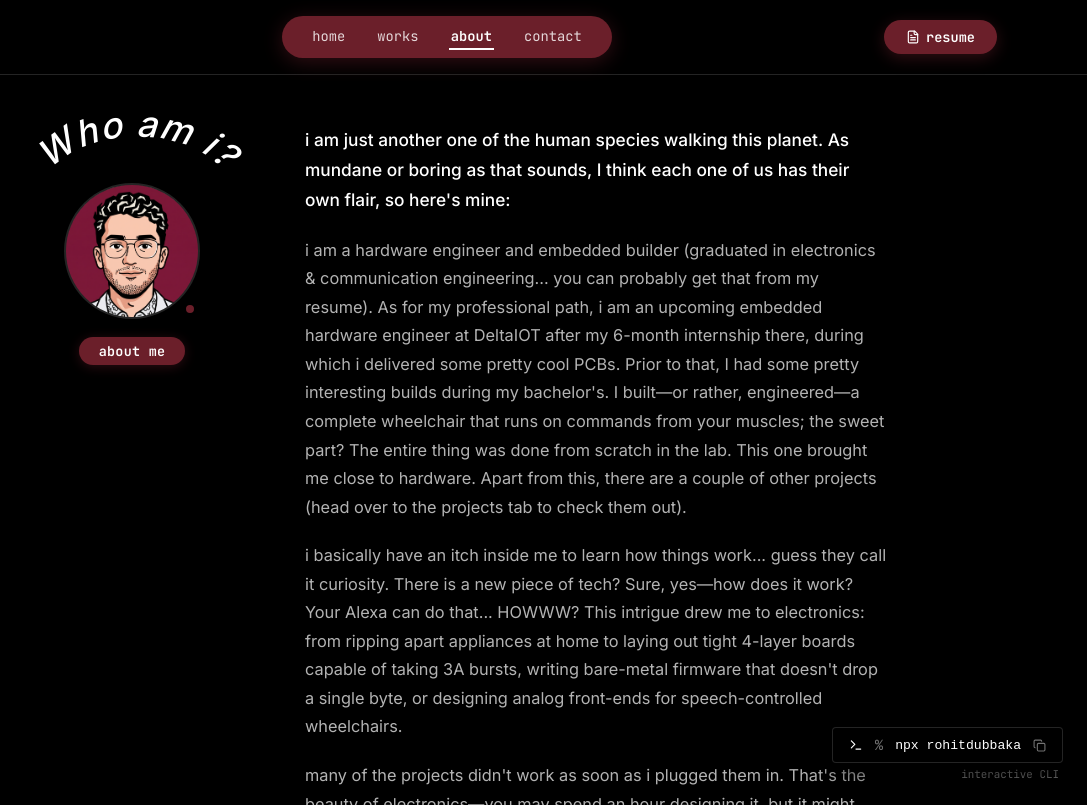
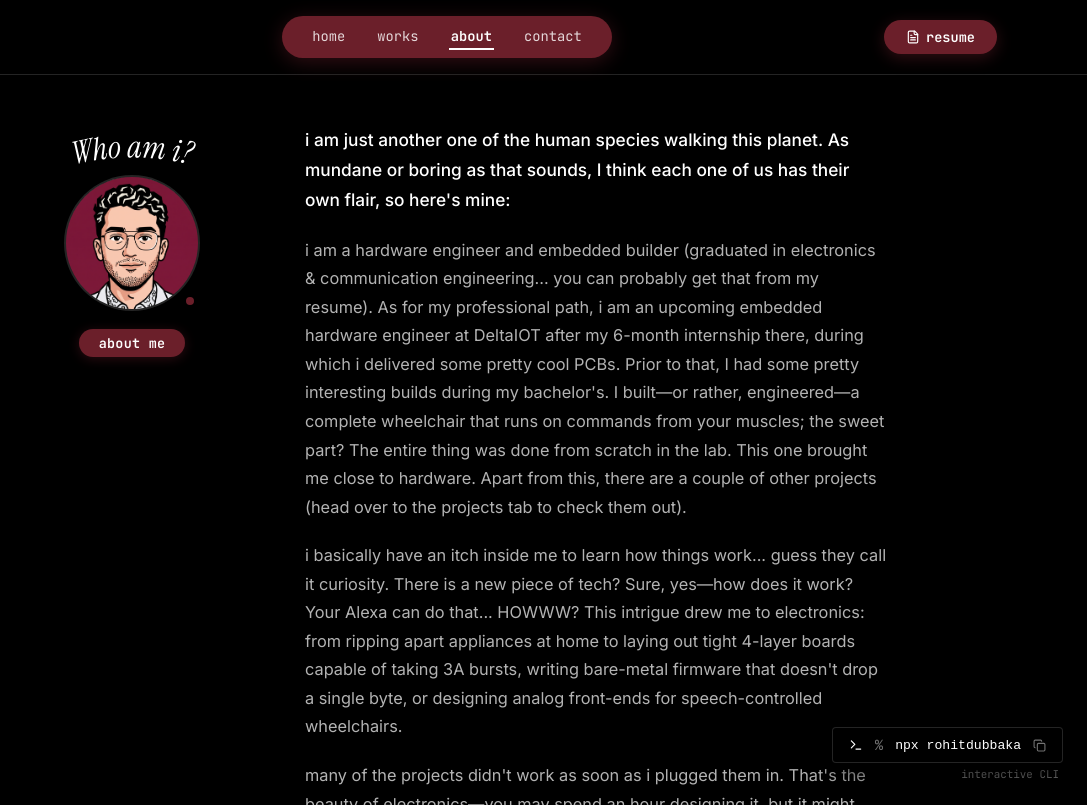
Before and after one commit to rohit29d/Portfolio-Website, a React (Vite) app: page / in a window 1280 px wide. Both pictures are taken after a click on the button "about". Shown: the whole page, without its empty margins (193-1280 px from the left). Built offline with nearby package versions, Linux system fonts and the light colour scheme.

Commit message:
fix: refine Who am i curved arch geometry and font rendering

```diff
--- a/src/components/AboutContact.jsx
+++ b/src/components/AboutContact.jsx
@@ -17,10 +17,10 @@ export default function AboutContact({ viewMode = 'all' }) {
           {/* Left Column: Fixed / Sticky Profile Identity Lockup */}
           <div className="about-left-sticky">
             {/* High-Mid Curved Header: "Who am i?" */}
-            <div style={{ width: '260px', height: '60px', margin: '0 auto -6px', position: 'relative', zIndex: 2 }}>
-              <svg viewBox="0 0 280 70" className="hero-curve-svg" style={{ width: '100%', height: '100%' }}>
-                <path id="about-curve" d="M 30,62 A 115,75 0 0,1 250,62" fill="transparent" />
-                <text textAnchor="middle" className="hero-curve-text" style={{ fontFamily: 'var(--font-display)', fontStyle: 'italic', letterSpacing: '0.04em' }}>
+            <div style={{ width: '240px', height: '52px', margin: '0 auto -6px', position: 'relative', zIndex: 2, overflow: 'visible' }}>
+              <svg viewBox="0 0 240 60" className="hero-curve-svg" style={{ width: '100%', height: '100%', overflow: 'visible' }}>
+                <path id="about-curve" d="M 30,50 A 110,40 0 0,1 210,50" fill="transparent" />
+                <text textAnchor="middle" className="hero-curve-text" style={{ fontFamily: 'var(--font-serif)', fontStyle: 'italic', fontSize: '36px', letterSpacing: '0' }}>
                   <textPath href="#about-curve" startOffset="50%">
                     Who am i?
                   </textPath>
--- a/src/index.css
+++ b/src/index.css
@@ -22,6 +22,7 @@
   --font-sans: 'Inter', system-ui, -apple-system, sans-serif;
   --font-mono: 'JetBrains Mono', monospace;
   --font-serif: 'Instrument Serif', Georgia, serif;
+  --font-display: 'Instrument Serif', Georgia, serif;
 
   --radius-sm: 4px;
   --radius-md: 6px;
```
Also changed, not shown: 5 other files (tests, documents, lock files or other folders).
